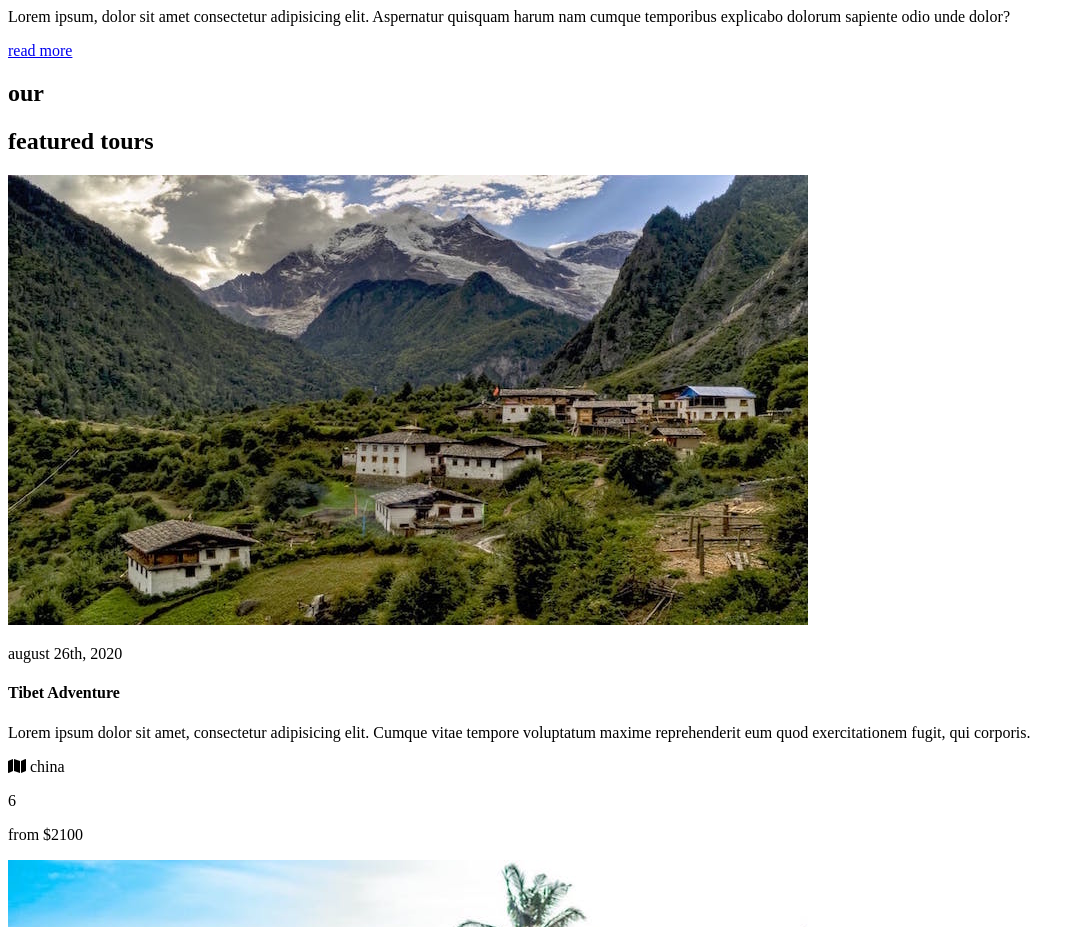
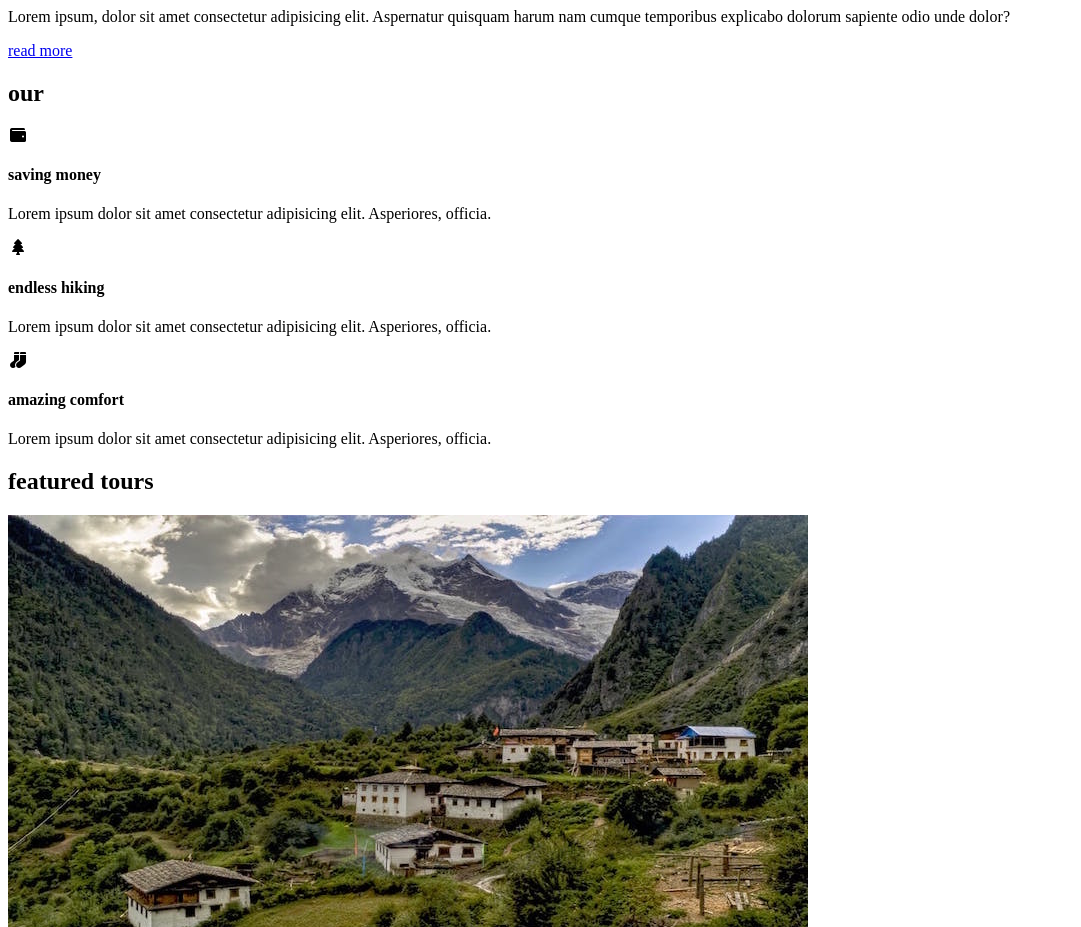
Before and after one commit to konyatomi/backroad-app, a JavaScript app in the folder backroad-app/: page / in a window 1280 px wide. Shown: the part 1140-2067 px from the top of the page, without its empty margins (0-1081 px from the left). Built offline with nearby package versions, Linux system fonts and the light colour scheme; the HTML template or start-up script is replaced by a standard one.

Commit message:
services

```diff
--- a/backroad-app/src/components/Services.js
+++ b/backroad-app/src/components/Services.js
@@ -8,7 +8,7 @@ const Services = () => {
       <Title title="our" subtitle="services" />
       <div className="section-center services-center">
         {services.map((service) => {
-          return <Service key={services.id} {...Service} />;
+          return <Service key={services.id} {...service} />;
         })}
       </div>
     </section>
```
